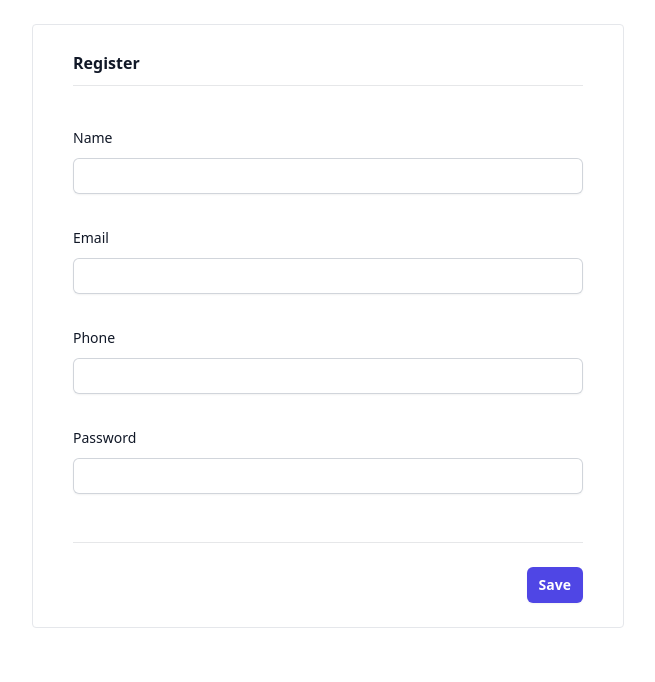
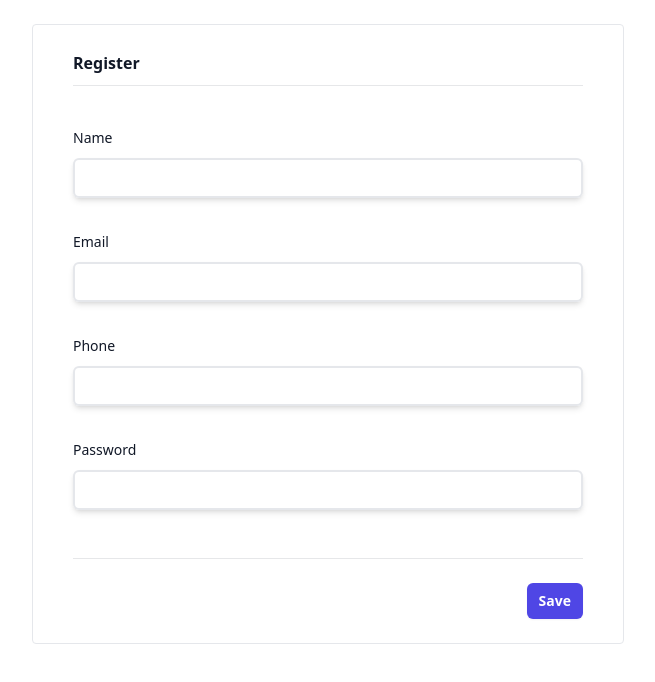
Before and after one commit to ecommerce-cart/frontend, a Next.js app: page /auth/register in a window 1280 px wide. Shown: the top 682 px of the page, without its empty margins (312-967 px from the left). Built offline with nearby package versions, Linux system fonts and the light colour scheme.

Commit message:
Make a reusable form element component

```diff
--- a/package.json
+++ b/package.json
@@ -17,6 +17,7 @@
     "react": "^18",
     "react-dom": "^18",
     "react-hot-toast": "^2.4.1",
+    "tailwind-merge": "^2.2.1",
     "yup": "^1.3.2"
   },
   "devDependencies": {
--- /dev/null
+++ b/src/components/app/UI/forms/FormElement.tsx
@@ -0,0 +1,46 @@
+import React, {
+  InputHTMLAttributes,
+  SelectHTMLAttributes,
+  TextareaHTMLAttributes,
+  ReactElement,
+} from 'react'
+import { twMerge } from 'tailwind-merge'
+
+type FormElementTypes = 'input' | 'select' | 'textarea'
+
+interface FormElementProps {
+  as?: FormElementTypes
+  error?: string | null
+}
+
+type InputProps = InputHTMLAttributes<HTMLInputElement>
+type SelectProps = SelectHTMLAttributes<HTMLSelectElement>
+type TextareaProps = TextareaHTMLAttributes<HTMLTextAreaElement>
+
+type PropsByElementType = {
+  input: InputProps
+  select: SelectProps
+  textarea: TextareaProps
+}
+
+type CombinedProps = FormElementProps & PropsByElementType[FormElementTypes]
+
+const FormElement: React.FC<CombinedProps> = ({
+  as = 'input',
+  className,
+  error,
+  ...props
+}: CombinedProps) => {
+  const commonStyles = twMerge(
+    'w-full border-0 p-2 text-gray-900 shadow-md rounded-md ring-inset ring-2 ring-gray-200 placeholder:text-gray-400 focus:ring-2 focus:ring-inset focus:ring-indigo-600 sm:text-base sm:leading-6',
+    className || '',
+    error ? 'ring-2 ring-red-500' : ''
+  )
+
+  return React.createElement(as, {
+    ...props,
+    className: commonStyles,
+  }) as ReactElement
+}
+
+export default FormElement
--- /dev/null
+++ b/src/components/app/UI/forms/LabeledInput.tsx
@@ -0,0 +1,21 @@
+import React, { FC, ReactElement } from 'react'
+
+export const LabeledInput: FC<{
+  htmlFor: string
+  label: string
+  error?: string | null
+  children: ReactElement
+}> = ({ htmlFor, label, error, children }) => {
+  return (
+    <>
+      <label
+        htmlFor={htmlFor}
+        className="block text-sm font-medium leading-6 text-gray-900"
+      >
+        {label}
+      </label>
+      <div className="mt-2">{children}</div>
+      {error ? <span className="text-sm text-red-500">{error}</span> : null}
+    </>
+  )
+}
--- a/src/components/forms/Input.tsx
+++ /dev/null
@@ -1,12 +0,0 @@
-import React, { FC } from 'react'
-
-import { InputProps } from '../types/input.types'
-
-export const Input: FC<InputProps> = ({ additionalClasses, ...inputProps }) => {
-  return (
-    <input
-      {...inputProps}
-      className={`${additionalClasses} rounded-md border-0 p-1.5 text-gray-900 shadow-sm ring-1 ring-inset ring-gray-300 placeholder:text-gray-400 focus:ring-1 focus:ring-inset focus:ring-indigo-600 sm:text-base sm:leading-6`}
-    />
-  )
-}
--- a/src/components/forms/LabeledInput.tsx
+++ /dev/null
@@ -1,25 +0,0 @@
-import React, { FC } from 'react'
-
-import { Input } from '@/components/forms/Input'
-import { LabeledInputProps } from '../types/input.types'
-
-export const LabeledInput: FC<LabeledInputProps> = ({
-  label,
-  inputProps,
-  error,
-}) => {
-  return (
-    <>
-      <label
-        htmlFor={inputProps.id}
-        className="block text-sm font-medium leading-6 text-gray-900"
-      >
-        {label}
-      </label>
-      <div className="mt-2">
-        <Input {...inputProps} />
-      </div>
-      {error ? <span className="text-sm text-red-500">{error}</span> : ''}
-    </>
-  )
-}
--- a/src/components/types/input.types.ts
+++ /dev/null
@@ -1,15 +0,0 @@
-import { DetailedHTMLProps, InputHTMLAttributes } from 'react'
-
-export interface InputProps
-  extends DetailedHTMLProps<
-    InputHTMLAttributes<HTMLInputElement>,
-    HTMLInputElement
-  > {
-  additionalClasses?: string
-}
-
-export interface LabeledInputProps {
-  label: string
-  inputProps: InputProps
-  error?: string | undefined
-}
--- a/src/pages/auth/login/index.tsx
+++ b/src/pages/auth/login/index.tsx
@@ -3,9 +3,10 @@ import { useRouter } from 'next/router'
 
 import useForm from '@/hooks/use-form.hook'
 import formSchema from '@/validators/login.validator'
-import { LabeledInput } from '@/components/forms/LabeledInput'
 import { loginAction } from '@/network/auth.api'
 import authenticatedVar from '@/apollo/vars/auth.vars'
+import { LabeledInput } from '@/components/app/UI/forms/LabeledInput'
+import FormElement from '@/components/app/UI/forms/FormElement'
 
 const initialData = {
   email: '',
@@ -50,34 +51,38 @@ const Login = () => {
                 <LabeledInput
                   label="Email"
                   error={errors.email}
-                  inputProps={{
-                    onChange: handleChange,
-                    onBlur: handleBlur,
-                    onFocus: handleFocus,
-                    value: values.email,
-                    id: 'email',
-                    name: 'email',
-                    type: 'text',
-                    additionalClasses: 'block w-full',
-                  }}
-                />
+                  htmlFor="email"
+                >
+                  <FormElement
+                    onChange={handleChange}
+                    onBlur={handleBlur}
+                    onFocus={handleFocus}
+                    value={values.email}
+                    id="email"
+                    name="email"
+                    type="email"
+                    error={errors.email}
+                  />
+                </LabeledInput>
               </div>
 
               <div className="sm:col-span-full">
                 <LabeledInput
                   label="Password"
                   error={errors.password}
-                  inputProps={{
-                    onChange: handleChange,
-                    onBlur: handleBlur,
-                    onFocus: handleFocus,
-                    value: values.password,
-                    id: 'password',
-                    name: 'password',
-                    type: 'password',
-                    additionalClasses: 'block w-full',
-                  }}
-                />
+                  htmlFor="password"
+                >
+                  <FormElement
+                    onChange={handleChange}
+                    onBlur={handleBlur}
+                    onFocus={handleFocus}
+                    value={values.password}
+                    id="password"
+                    name="password"
+                    type="password"
+                    error={errors.password}
+                  />
+                </LabeledInput>
               </div>
             </div>
           </div>
--- a/src/pages/auth/register/index.tsx
+++ b/src/pages/auth/register/index.tsx
@@ -3,16 +3,16 @@ import { useRouter } from 'next/router'
 
 import useForm from '@/hooks/use-form.hook'
 import formSchema from '@/validators/register.validator'
-import { LabeledInput } from '@/components/forms/LabeledInput'
 import { RegisterFormData } from '@/types/registration'
 import { register } from '@/network/auth.api'
 import authenticatedVar from '@/apollo/vars/auth.vars'
+import { LabeledInput } from '@/components/app/UI/forms/LabeledInput'
+import FormElement from '@/components/app/UI/forms/FormElement'
 
 const initialData = {
   name: '',
   email: '',
   password: '',
-  // passwordConfirm: '',
   phone: '',
 }
 
@@ -51,89 +51,74 @@ const Register = () => {
           <div className="border-b border-gray-900/10 pb-12">
             <div className="mt-10 grid grid-cols-1 gap-x-6 gap-y-8 sm:grid-cols-6">
               <div className="sm:col-span-full">
-                <LabeledInput
-                  label="Name"
-                  error={errors.name}
-                  inputProps={{
-                    onChange: handleChange,
-                    onBlur: handleBlur,
-                    onFocus: handleFocus,
-                    value: values.name,
-                    id: 'name',
-                    name: 'name',
-                    type: 'text',
-                    additionalClasses: 'block w-full',
-                  }}
-                />
+                <LabeledInput label="Name" error={errors.name} htmlFor="name">
+                  <FormElement
+                    id="name"
+                    name="name"
+                    onChange={handleChange}
+                    onBlur={handleBlur}
+                    onFocus={handleFocus}
+                    value={values.name}
+                    error={errors.name}
+                  />
+                </LabeledInput>
               </div>
 
               <div className="sm:col-span-full">
                 <LabeledInput
                   label="Email"
+                  htmlFor="email"
                   error={errors.email}
-                  inputProps={{
-                    onChange: handleChange,
-                    onBlur: handleBlur,
-                    onFocus: handleFocus,
-                    value: values.email,
-                    id: 'email',
-                    name: 'email',
-                    type: 'text',
-                    additionalClasses: 'block w-full',
-                  }}
-                />
+                >
+                  <FormElement
+                    onChange={handleChange}
+                    onBlur={handleBlur}
+                    onFocus={handleFocus}
+                    value={values.email}
+                    id="email"
+                    name="email"
+                    error={errors.email}
+                  />
+                </LabeledInput>
               </div>
 
               <div className="sm:col-span-full">
                 <LabeledInput
                   label="Phone"
                   error={errors.phone}
-                  inputProps={{
-                    onChange: handleChange,
-                    onBlur: handleBlur,
-                    onFocus: handleFocus,
-                    value: values.phone,
-                    id: 'phone',
-                    name: 'phone',
-                    type: 'text',
-                    additionalClasses: 'block w-full',
-                  }}
-                />
+                  htmlFor="phone"
+                >
+                  <FormElement
+                    onChange={handleChange}
+                    onBlur={handleBlur}
+                    onFocus={handleFocus}
+                    value={values.phone}
+                    id="phone"
+                    name="phone"
+                    type="text"
+                    error={errors.phone}
+                  />
+                </LabeledInput>
               </div>
 
               <div className="sm:col-span-full">
                 <LabeledInput
                   label="Password"
                   error={errors.password}
-                  inputProps={{
-                    onChange: handleChange,
-                    onBlur: handleBlur,
-                    onFocus: handleFocus,
-                    value: values.password,
-                    id: 'password',
-                    name: 'password',
-                    type: 'password',
-                    additionalClasses: 'block w-full',
-                  }}
-                />
+                  htmlFor="password"
+                >
+                  <FormElement
+                    onChange={handleChange}
+                    onBlur={handleBlur}
+                    onFocus={handleFocus}
+                    value={values.password}
+                    id="password"
+                    name="password"
+                    type="password"
+                    error={errors.password}
+                  />
+                </LabeledInput>
               </div>
-
-              {/* <div className="sm:col-span-full">
-                <LabeledInput
-                  label="Confirm Password"
-                  error={errors.passwordConfirm}
-                  inputProps={{
-                    onChange: handleChange,
-                    onBlur: handleBlur,
-                    onFocus: handleFocus,
-                    value: values.passwordConfirm,
-                    id: 'passwordConfirm',
-                    name: 'passwordConfirm',
-                    type: 'password',
-                    additionalClasses: 'block w-full',
-                  }}
-                />
-              </div> */}
             </div>
           </div>
         </div>
--- a/src/validators/register.validator.ts
+++ b/src/validators/register.validator.ts
@@ -5,9 +5,6 @@ const formSchema = {
   email: string().required().email(),
   phone: string().required(),
   password: string().min(3),
-  // passwordConfirm: string()
-  //   .required()
-  //   .equals([ref('password')], 'passwordConfirm must equal password'),
 }
 
 export default formSchema
```
Also changed, not shown: 1 other file (tests, documents, lock files or other folders).
